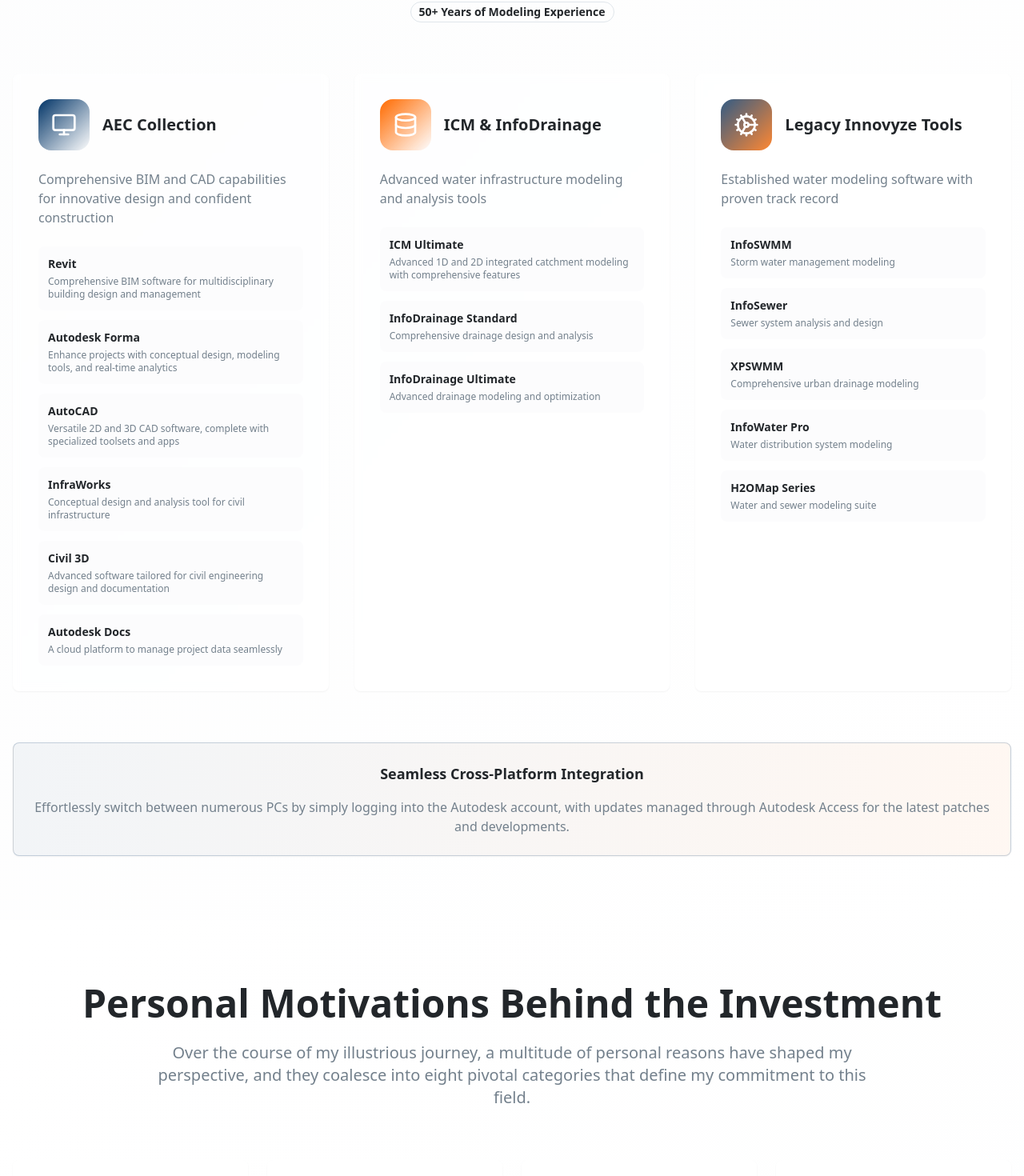
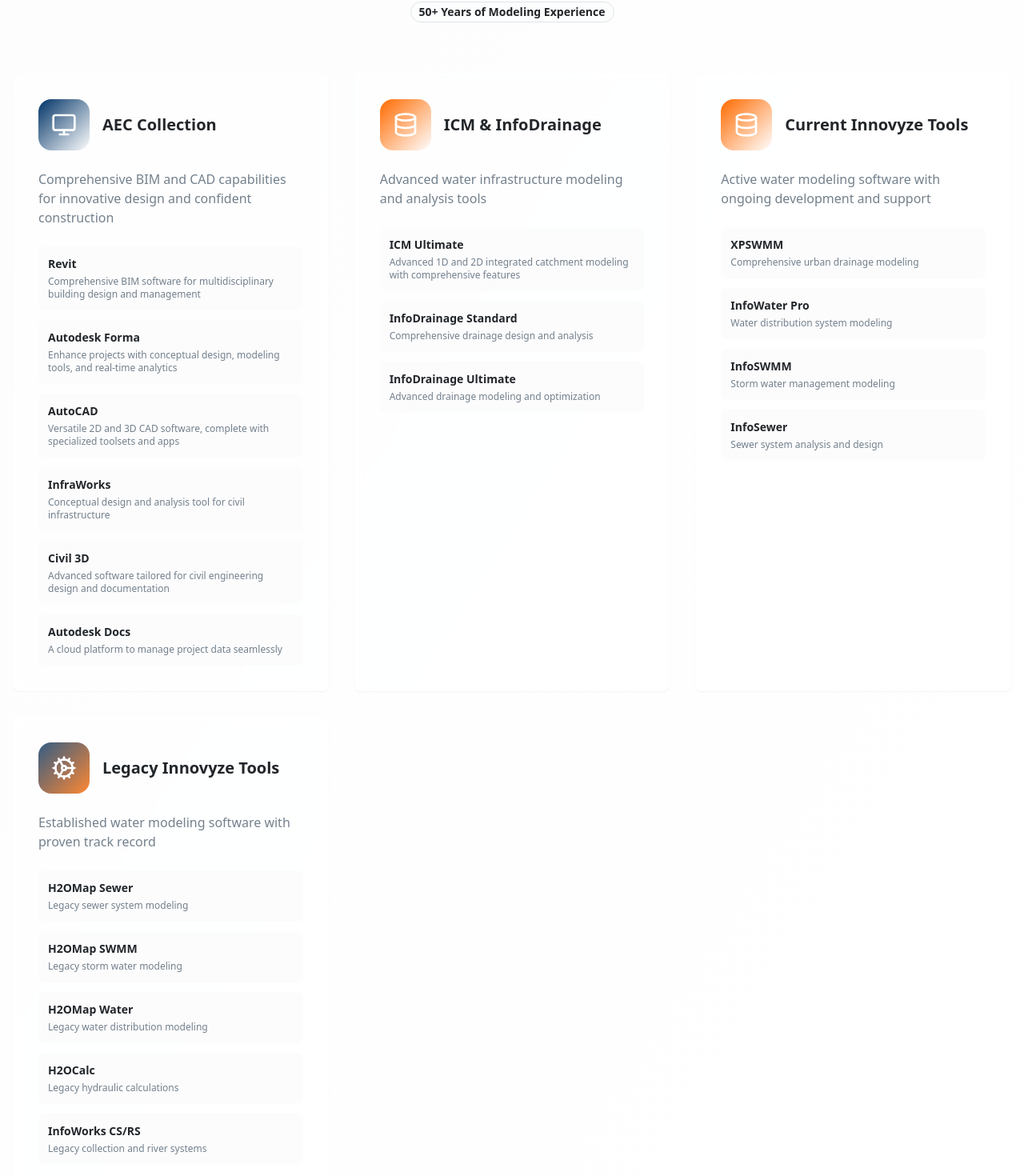
Before and after one commit to SWMMEnablement/autodesk-insider-insights, a React (Vite) app: page / in a window 1280 px wide. Shown: the part 2600-4070 px from the top of the page at 80% size. Built offline with nearby package versions, Linux system fonts and the light colour scheme.

Commit message:
Update software descriptions

```diff
--- a/src/components/SoftwareSection.tsx
+++ b/src/components/SoftwareSection.tsx
@@ -30,14 +30,26 @@ const softwareCategories = [
     color: "from-accent to-accent-glow"
   },
   {
+    title: "Current Innovyze Tools",
+    description: "Active water modeling software with ongoing development and support",
+    tools: [
+      { name: "XPSWMM", description: "Comprehensive urban drainage modeling" },
+      { name: "InfoWater Pro", description: "Water distribution system modeling" },
+      { name: "InfoSWMM", description: "Storm water management modeling" },
+      { name: "InfoSewer", description: "Sewer system analysis and design" }
+    ],
+    icon: Database,
+    color: "from-accent to-accent-glow"
+  },
+  {
     title: "Legacy Innovyze Tools",
     description: "Established water modeling software with proven track record",
     tools: [
-      { name: "InfoSWMM", description: "Storm water management modeling" },
-      { name: "InfoSewer", description: "Sewer system analysis and design" },
-      { name: "XPSWMM", description: "Comprehensive urban drainage modeling" },
-      { name: "InfoWater Pro", description: "Water distribution system modeling" },
-      { name: "H2OMap Series", description: "Water and sewer modeling suite" }
+      { name: "H2OMap Sewer", description: "Legacy sewer system modeling" },
+      { name: "H2OMap SWMM", description: "Legacy storm water modeling" },
+      { name: "H2OMap Water", description: "Legacy water distribution modeling" },
+      { name: "H2OCalc", description: "Legacy hydraulic calculations" },
+      { name: "InfoWorks CS/RS", description: "Legacy collection and river systems" }
     ],
     icon: Cog,
     color: "from-primary/80 to-accent/80"
```
